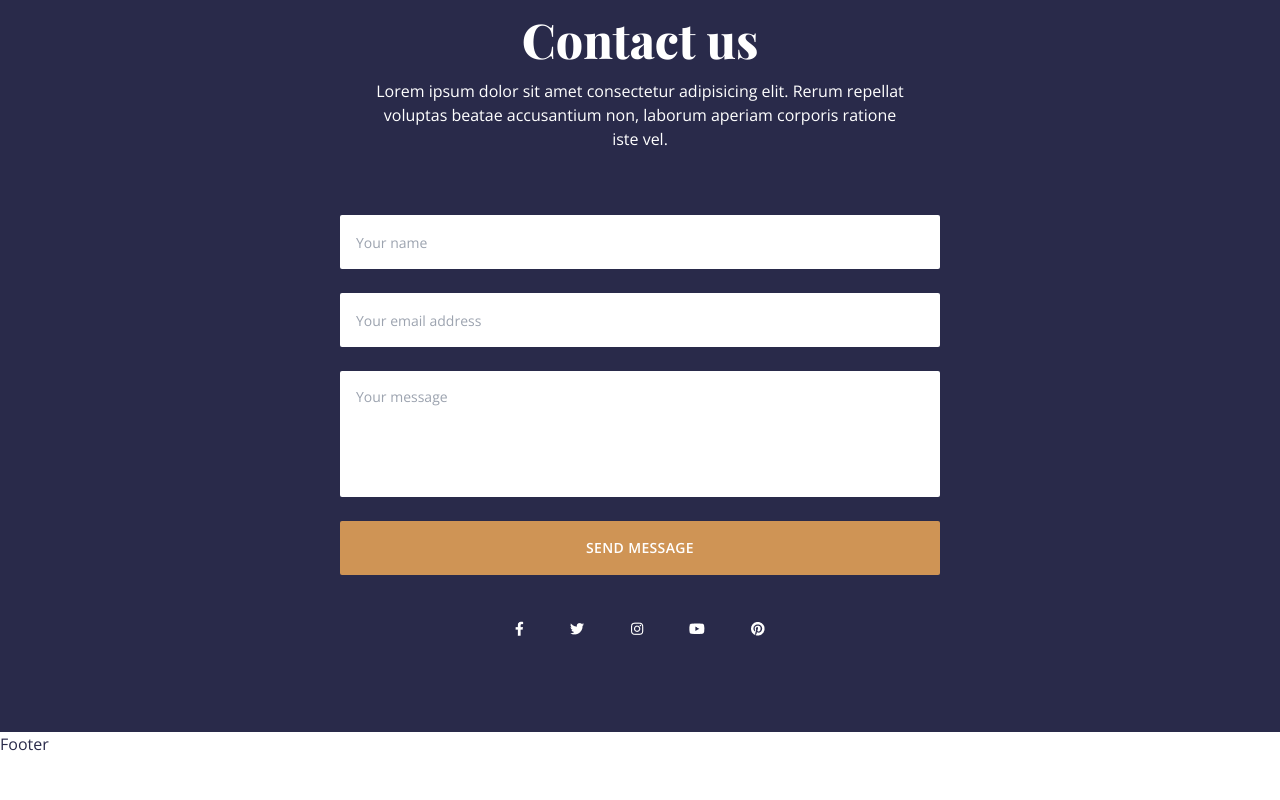
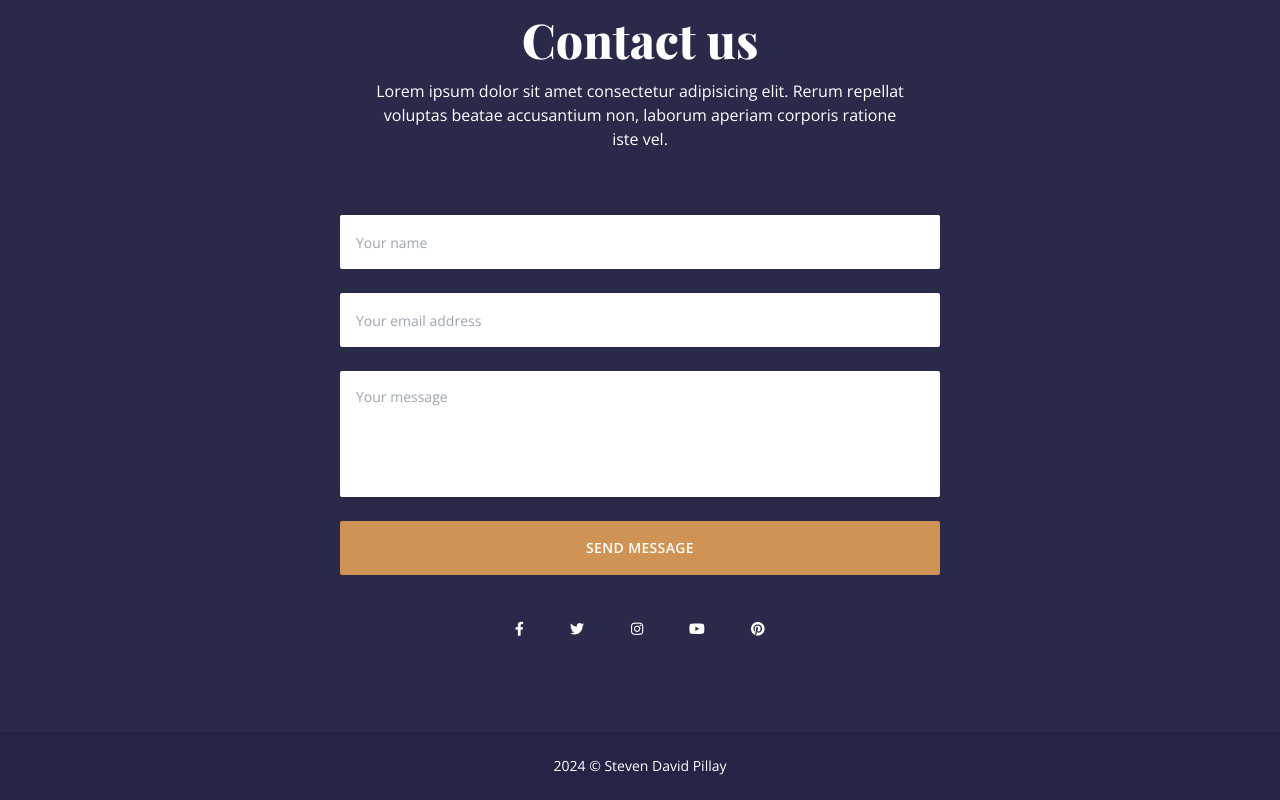
Before and after one commit to code-Gambler/sbhasin-law-firm, a React (Create React App) app: page / in a window 1280 px wide. Shown: the part 3182-3982 px from the top of the page. Before the commit the page ends 3938 px from the top, so only its background shows below. Built offline with nearby package versions, Linux system fonts and the light colour scheme.

Commit message:
Added footer

```diff
--- a/src/components/Footer.js
+++ b/src/components/Footer.js
@@ -2,7 +2,7 @@ import React from 'react'
 
 const Footer = () => {
   return (
-    <div>Footer</div>
+    <footer className='bg-primary-darker py-[24px] text-white text-sm text-center'>2024 &copy; Steven David Pillay</footer>
   )
 }
 
```
